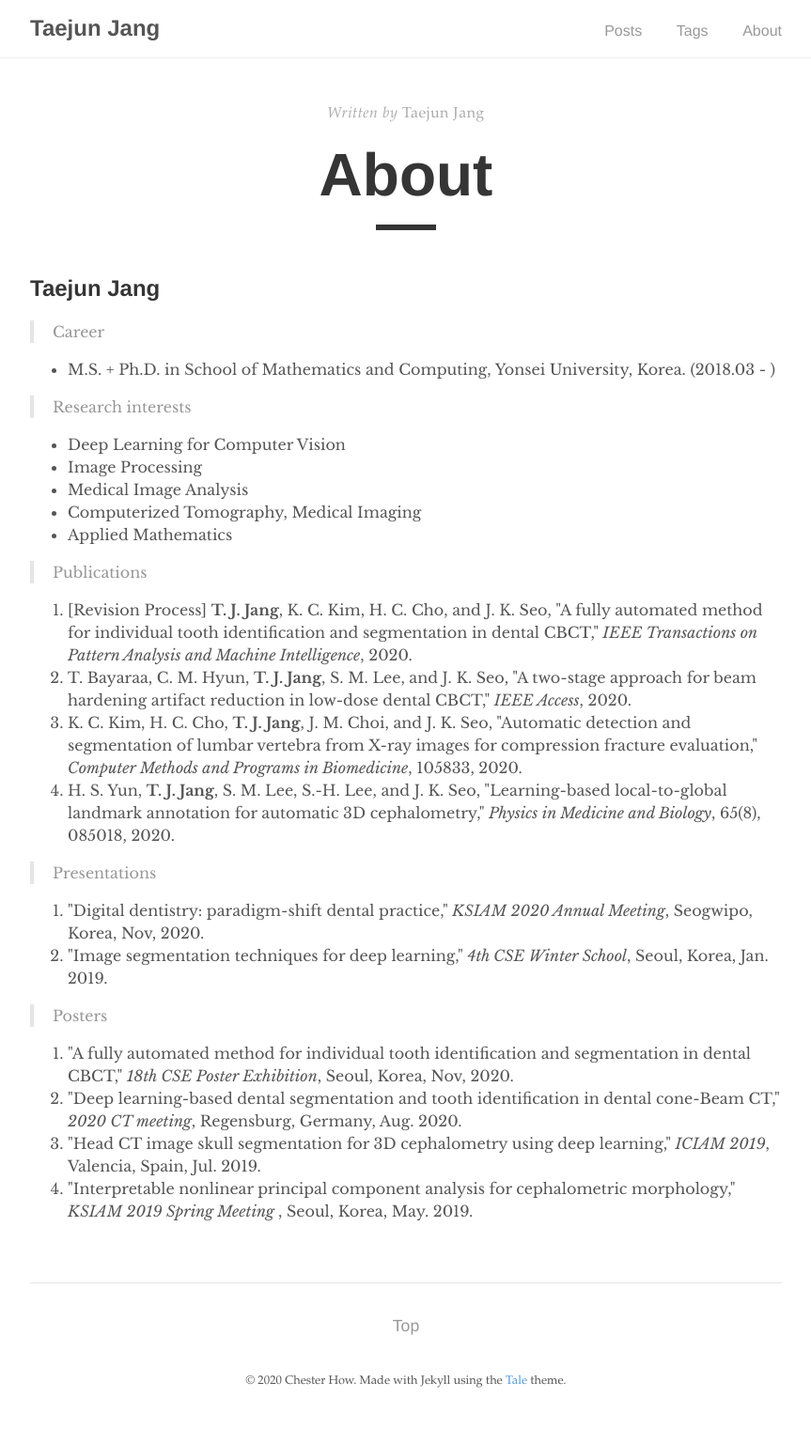
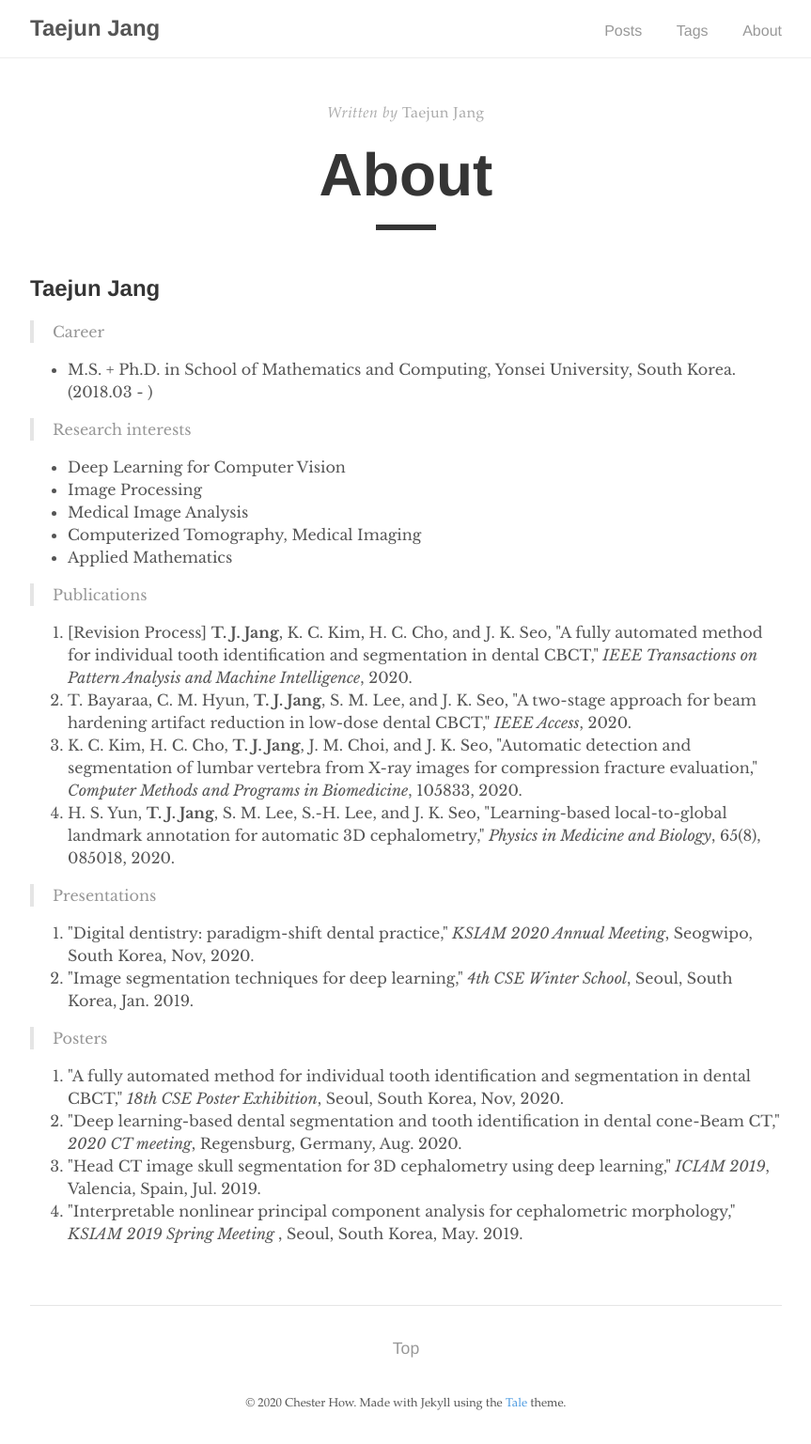
Before and after one commit to taejun-jang/taejun-jang.github.io, a Jekyll site: the page built from _pages/about.md, in a window 1280 px wide. Shown: the whole page at 94% size, without its empty margins (208-1071 px from the left). Built offline with Jekyll 4.4.1, drawn with Linux system fonts in a browser that asks for light colours; before the commit the page ends 1513 px from its top, so only the background shows below that.

Commit message:
Update about.md

```diff
--- a/_pages/about.md
+++ b/_pages/about.md
@@ -9,7 +9,7 @@ permalink: /about/
 
 > Career
 
-- M.S. + Ph.D. in School of Mathematics and Computing, Yonsei University, Korea. (2018.03 - )
+- M.S. + Ph.D. in School of Mathematics and Computing, Yonsei University, South Korea. (2018.03 - )
 
 
 > Research interests
@@ -31,14 +31,14 @@ permalink: /about/
 
 > Presentations
 <ol>
-<li> "Digital dentistry: paradigm-shift dental practice," <em>KSIAM 2020 Annual Meeting</em>, Seogwipo, Korea, Nov, 2020. </li>
-<li> "Image segmentation techniques for deep learning," <em>4th CSE Winter School</em>, Seoul, Korea, Jan. 2019. </li>
+<li> "Digital dentistry: paradigm-shift dental practice," <em>KSIAM 2020 Annual Meeting</em>, Seogwipo, South Korea, Nov, 2020. </li>
+<li> "Image segmentation techniques for deep learning," <em>4th CSE Winter School</em>, Seoul, South Korea, Jan. 2019. </li>
 </ol>
 
 > Posters
 <ol>
-<li> "A fully automated method for individual tooth identification and segmentation in dental CBCT," <em>18th CSE Poster Exhibition</em>, Seoul, Korea, Nov, 2020. </li>
+<li> "A fully automated method for individual tooth identification and segmentation in dental CBCT," <em>18th CSE Poster Exhibition</em>, Seoul, South Korea, Nov, 2020. </li>
 <li> "Deep learning-based dental segmentation and tooth identification in dental cone-Beam CT," <em>2020 CT meeting</em>, Regensburg, Germany, Aug. 2020. </li>
 <li> "Head CT image skull segmentation for 3D cephalometry using deep learning," <em>ICIAM 2019</em>, Valencia, Spain, Jul. 2019. </li>
-<li> "Interpretable nonlinear principal component analysis for cephalometric morphology," <em>KSIAM 2019 Spring Meeting </em>, Seoul, Korea, May. 2019. </li>
+<li> "Interpretable nonlinear principal component analysis for cephalometric morphology," <em>KSIAM 2019 Spring Meeting </em>, Seoul, South Korea, May. 2019. </li>
 </ol>
```
